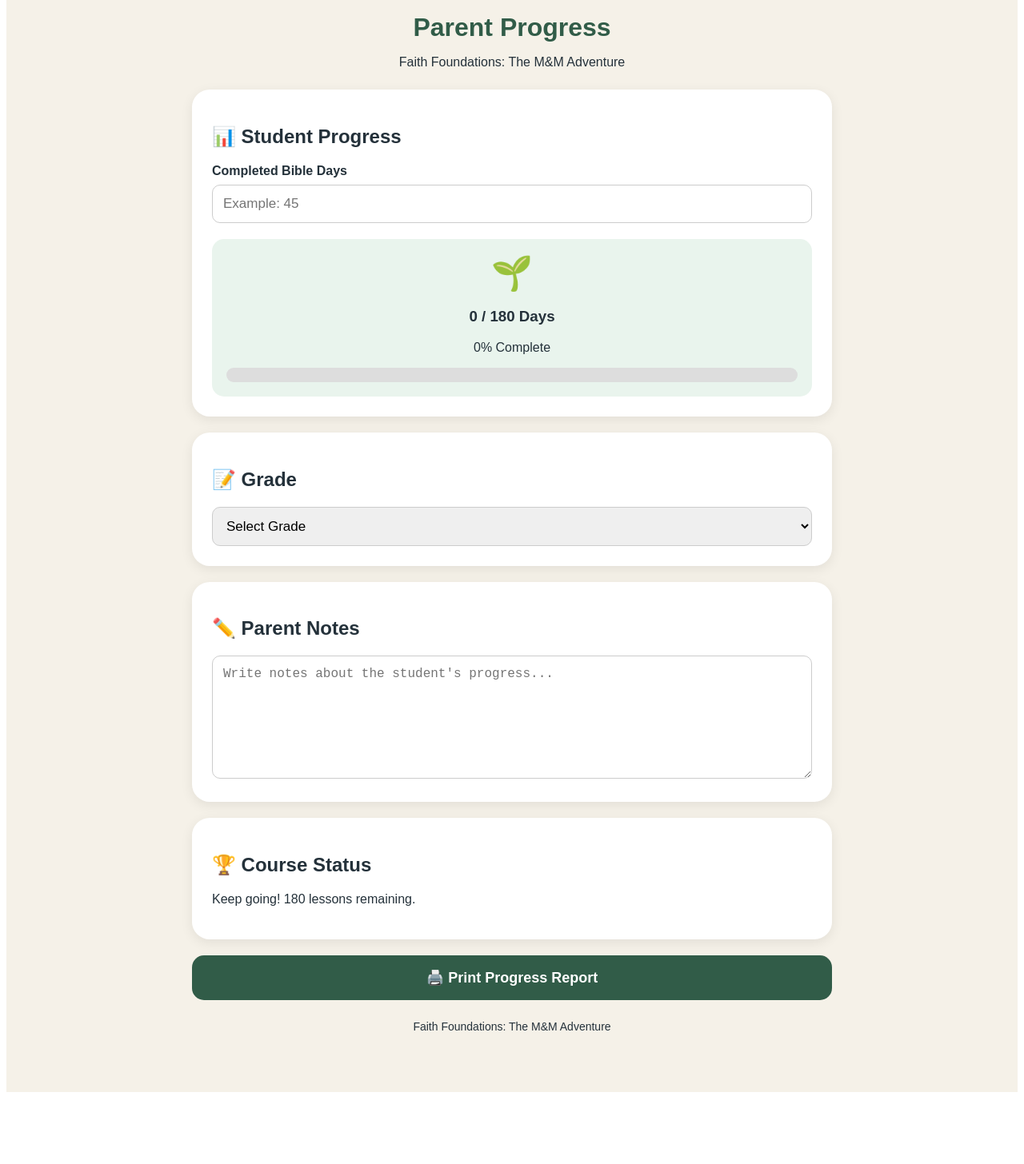
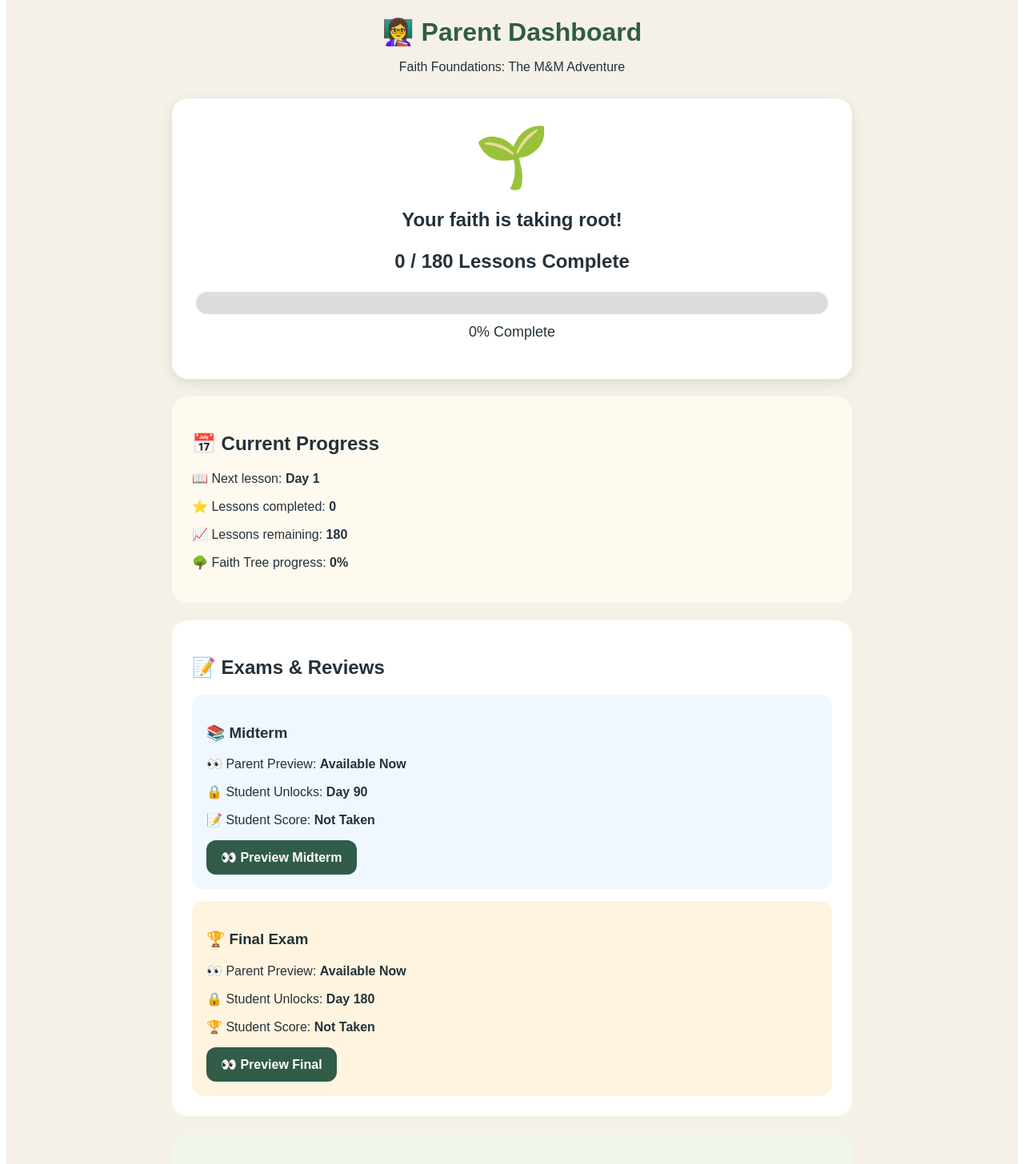
Before and after one commit to ahamilton1210ah-maker/faith-foundations-mm-adventure, a Next.js app: page /parent in a window 1280 px wide. Shown: the part 114-1570 px from the top of the page at 80% size. Before the commit the page ends 1488 px from the top, so only its background shows below. Built offline with nearby package versions, Linux system fonts and the light colour scheme.

Commit message:
Upgrade parent dashboard with live progress

```diff
--- a/app/parent/page.js
+++ b/app/parent/page.js
@@ -1,18 +1,58 @@
 "use client";
 
-import { useState } from "react";
+import { useEffect, useState } from "react";
 
 export default function ParentProgress() {
-  const [completedDays, setCompletedDays] = useState("");
-  const [grade, setGrade] = useState("");
-  const [notes, setNotes] = useState("");
+  const [completedDays, setCompletedDays] = useState([]);
+  const [midtermScore, setMidtermScore] = useState(null);
+  const [finalScore, setFinalScore] = useState(null);
 
-  const completed = Math.max(
-    0,
-    Math.min(180, Number(completedDays) || 0)
-  );
+  useEffect(() => {
+    const savedDays = localStorage.getItem("faithTreeCompleted");
+
+    if (savedDays) {
+      try {
+        setCompletedDays(JSON.parse(savedDays));
+      } catch {
+        setCompletedDays([]);
+      }
+    }
+
+    const savedMidterm = localStorage.getItem("faithMidtermScore");
+    const savedFinal = localStorage.getItem("faithFinalScore");
+
+    if (savedMidterm !== null) {
+      setMidtermScore(Number(savedMidterm));
+    }
+
+    if (savedFinal !== null) {
+      setFinalScore(Number(savedFinal));
+    }
+  }, []);
+
+  const completed = completedDays.length;
 
   const percentage = Math.round((completed / 180) * 100);
+
+  let tree = "🌱";
+  let treeMessage = "Your faith is taking root!";
+
+  if (completed >= 180) {
+    tree = "🌳🏆";
+    treeMessage = "Your Faith Tree has fully grown!";
+  } else if (completed >= 150) {
+    tree = "🌲🌳🌲";
+    treeMessage = "Your Faith Tree is almost fully grown!";
+  } else if (completed >= 120) {
+    tree = "🌳🌳🌳";
+    treeMessage = "Your Faith Tree is growing strong!";
+  } else if (completed >= 60) {
+    tree = "🌳";
+    treeMessage = "Look how much your Faith Tree has grown!";
+  }
+
+  const currentDay =
+    completed >= 180 ? 180 : completed + 1;
 
   function printReport() {
     window.print();
@@ -30,25 +70,27 @@ export default function ParentProgress() {
     >
       <div
         style={{
-          maxWidth: "800px",
+          maxWidth: "850px",
           margin: "0 auto"
         }}
       >
         <header
           style={{
             textAlign: "center",
-            marginBottom: "25px"
+            marginBottom: "30px"
           }}
         >
-          <div style={{ fontSize: "60px" }}>👩‍🏫🌳</div>
+          <div style={{ fontSize: "65px" }}>
+            🌳📚
+          </div>
 
           <h1
             style={{
               color: "#315c48",
-              marginBottom: "5px"
+              marginBottom: "8px"
             }}
           >
-            Parent Progress
+            👩‍🏫 Parent Dashboard
           </h1>
 
           <p>
@@ -59,193 +101,268 @@ export default function ParentProgress() {
         <section
           style={{
             background: "white",
-            borderRadius: "22px",
-            padding: "25px",
-            marginBottom: "20px",
-            boxShadow: "0 4px 15px rgba(0,0,0,.08)"
+            borderRadius: "20px",
+            padding: "30px",
+            textAlign: "center",
+            marginBottom: "22px",
+            boxShadow: "0 4px 15px rgba(0,0,0,.1)"
           }}
         >
-          <h2>📊 Student Progress</h2>
+          <div style={{ fontSize: "75px" }}>
+            {tree}
+          </div>
 
-          <label
+          <h2>{treeMessage}</h2>
+
+          <p
             style={{
-              display: "block",
-              marginTop: "18px",
+              fontSize: "24px",
               fontWeight: "bold"
             }}
           >
-            Completed Bible Days
-          </label>
-
-          <input
-            type="number"
-            min="0"
-            max="180"
-            value={completedDays}
-            onChange={(e) => setCompletedDays(e.target.value)}
-            placeholder="Example: 45"
-            style={{
-              width: "100%",
-              padding: "13px",
-              marginTop: "8px",
-              borderRadius: "10px",
-              border: "1px solid #ccc",
-              fontSize: "17px",
-              boxSizing: "border-box"
-            }}
-          />
+            {completed} / 180 Lessons Complete
+          </p>
 
           <div
             style={{
-              marginTop: "20px",
-              background: "#e9f4ed",
-              borderRadius: "15px",
-              padding: "18px",
-              textAlign: "center"
-            }}
-          >
-            <div style={{ fontSize: "42px" }}>
-              {percentage >= 100
-                ? "🏆"
-                : percentage >= 75
-                ? "🌲"
-                : percentage >= 50
-                ? "🌳"
-                : percentage >= 25
-                ? "🌿"
-                : "🌱"}
-            </div>
-
-            <h3>
-              {completed} / 180 Days
-            </h3>
-
-            <p>{percentage}% Complete</p>
-
-            <div
-              style={{
-                height: "18px",
+              width: "100%",
+              height: "28px",
               background: "#ddd",
               borderRadius: "20px",
-                overflow: "hidden"
+              overflow: "hidden",
+              marginTop: "15px"
             }}
           >
             <div
               style={{
                 width: `${percentage}%`,
                 height: "100%",
-                  background: "#6b9e5b",
-                  transition: "width .3s"
+                background: "#315c48",
+                transition: "width .5s"
               }}
             />
           </div>
+
+          <p
+            style={{
+              fontSize: "18px",
+              marginTop: "12px"
+            }}
+          >
+            {percentage}% Complete
+          </p>
+        </section>
+
+        <section
+          style={{
+            background: "#fffaf0",
+            borderRadius: "20px",
+            padding: "25px",
+            marginBottom: "22px"
+          }}
+        >
+          <h2>📅 Current Progress</h2>
+
+          <p>
+            📖 Next lesson:{" "}
+            <strong>
+              Day {currentDay}
+            </strong>
+          </p>
+
+          <p>
+            ⭐ Lessons completed:{" "}
+            <strong>{completed}</strong>
+          </p>
+
+          <p>
+            📈 Lessons remaining:{" "}
+            <strong>{180 - completed}</strong>
+          </p>
+
+          <p>
+            🌳 Faith Tree progress:{" "}
+            <strong>{percentage}%</strong>
+          </p>
+        </section>
+
+        <section
+          style={{
+            background: "white",
+            borderRadius: "20px",
+            padding: "25px",
+            marginBottom: "22px"
+          }}
+        >
+          <h2>📝 Exams & Reviews</h2>
+
+          <div
+            style={{
+              padding: "18px",
+              background: "#f0f7ff",
+              borderRadius: "15px",
+              marginBottom: "15px"
+            }}
+          >
+            <h3>📚 Midterm</h3>
+
+            <p>
+              👀 Parent Preview:{" "}
+              <strong>Available Now</strong>
+            </p>
+
+            <p>
+              🔒 Student Unlocks:{" "}
+              <strong>Day 90</strong>
+            </p>
+
+            <p>
+              📝 Student Score:{" "}
+              <strong>
+                {midtermScore === null
+                  ? "Not Taken"
+                  : `${midtermScore}%`}
+              </strong>
+            </p>
+
+            <a
+              href="/Midterm"
+              style={{
+                display: "inline-block",
+                padding: "12px 18px",
+                borderRadius: "12px",
+                background: "#315c48",
+                color: "white",
+                textDecoration: "none",
+                fontWeight: "bold"
+              }}
+            >
+              👀 Preview Midterm
+            </a>
+          </div>
+
+          <div
+            style={{
+              padding: "18px",
+              background: "#fff4df",
+              borderRadius: "15px"
+            }}
+          >
+            <h3>🏆 Final Exam</h3>
+
+            <p>
+              👀 Parent Preview:{" "}
+              <strong>Available Now</strong>
+            </p>
+
+            <p>
+              🔒 Student Unlocks:{" "}
+              <strong>Day 180</strong>
+            </p>
+
+            <p>
+              🏆 Student Score:{" "}
+              <strong>
+                {finalScore === null
+                  ? "Not Taken"
+                  : `${finalScore}%`}
+              </strong>
+            </p>
+
+            <a
+              href="/Final"
+              style={{
+                display: "inline-block",
+                padding: "12px 18px",
+                borderRadius: "12px",
+                background: "#315c48",
+                color: "white",
+                textDecoration: "none",
+                fontWeight: "bold"
+              }}
+            >
+              👀 Preview Final
+            </a>
           </div>
         </section>
 
         <section
           style={{
-            background: "white",
-            borderRadius: "22px",
+            background: "#eef7e9",
+            borderRadius: "20px",
             padding: "25px",
-            marginBottom: "20px",
-            boxShadow: "0 4px 15px rgba(0,0,0,.08)"
+            marginBottom: "22px"
           }}
         >
-          <h2>📝 Grade</h2>
+          <h2>🌟 Course Status</h2>
 
-          <select
-            value={grade}
-            onChange={(e) => setGrade(e.target.value)}
-            style={{
-              width: "100%",
-              padding: "13px",
-              borderRadius: "10px",
-              border: "1px solid #ccc",
-              fontSize: "17px"
-            }}
-          >
-            <option value="">Select Grade</option>
-            <option>A — Excellent</option>
-            <option>B — Very Good</option>
-            <option>C — Good</option>
-            <option>D — Needs Improvement</option>
-            <option>Incomplete</option>
-          </select>
+          {completed === 0 && (
+            <p>
+              🌱 The adventure is ready to begin!
+            </p>
+          )}
+
+          {completed > 0 && completed < 90 && (
+            <p>
+              🌱 Your child is building a strong
+              foundation of faith.
+            </p>
+          )}
+
+          {completed >= 90 && completed < 180 && (
+            <p>
+              🎉 Great progress! Your child has reached
+              the middle of the Faith Foundations adventure.
+            </p>
+          )}
+
+          {completed === 180 && (
+            <p>
+              🎓🏆 Congratulations! All 180 Bible lessons
+              are complete!
+            </p>
+          )}
         </section>
 
         <section
           style={{
             background: "white",
-            borderRadius: "22px",
+            borderRadius: "20px",
             padding: "25px",
-            marginBottom: "20px",
-            boxShadow: "0 4px 15px rgba(0,0,0,.08)"
+            marginBottom: "25px"
           }}
         >
-          <h2>✏️ Parent Notes</h2>
-
-          <textarea
-            value={notes}
-            onChange={(e) => setNotes(e.target.value)}
-            placeholder="Write notes about the student's progress..."
-            rows="7"
-            style={{
-              width: "100%",
-              padding: "13px",
-              borderRadius: "10px",
-              border: "1px solid #ccc",
-              fontSize: "16px",
-              boxSizing: "border-box",
-              resize: "vertical"
-            }}
-          />
-        </section>
-
-        <section
-          style={{
-            background: "white",
-            borderRadius: "22px",
-            padding: "25px",
-            marginBottom: "20px",
-            boxShadow: "0 4px 15px rgba(0,0,0,.08)"
-          }}
-        >
-          <h2>🏆 Course Status</h2>
+          <h2>🖨️ Printable Progress Report</h2>
 
           <p>
-            {completed === 180
-              ? "🎉 The entire 180-day Bible course is complete!"
-              : `Keep going! ${180 - completed} lesson${
-                  180 - completed === 1 ? "" : "s"
-                } remaining.`}
+            Use the button below to print or save this
+            progress report.
           </p>
-        </section>
 
           <button
             onClick={printReport}
             style={{
-            width: "100%",
-            padding: "17px",
+              padding: "14px 22px",
               border: "none",
-            borderRadius: "15px",
+              borderRadius: "12px",
               background: "#315c48",
               color: "white",
-            fontSize: "18px",
+              fontSize: "17px",
               fontWeight: "bold",
               cursor: "pointer"
             }}
           >
             🖨️ Print Progress Report
           </button>
+        </section>
 
         <p
           style={{
             textAlign: "center",
-            marginTop: "25px",
-            fontSize: "14px"
+            fontSize: "18px"
           }}
         >
-          Faith Foundations: The M&M Adventure
+          🌳 Every lesson helps your Faith Tree grow!
         </p>
       </div>
     </main>
```
Lines whose indentation alone changed are shown as unchanged.
